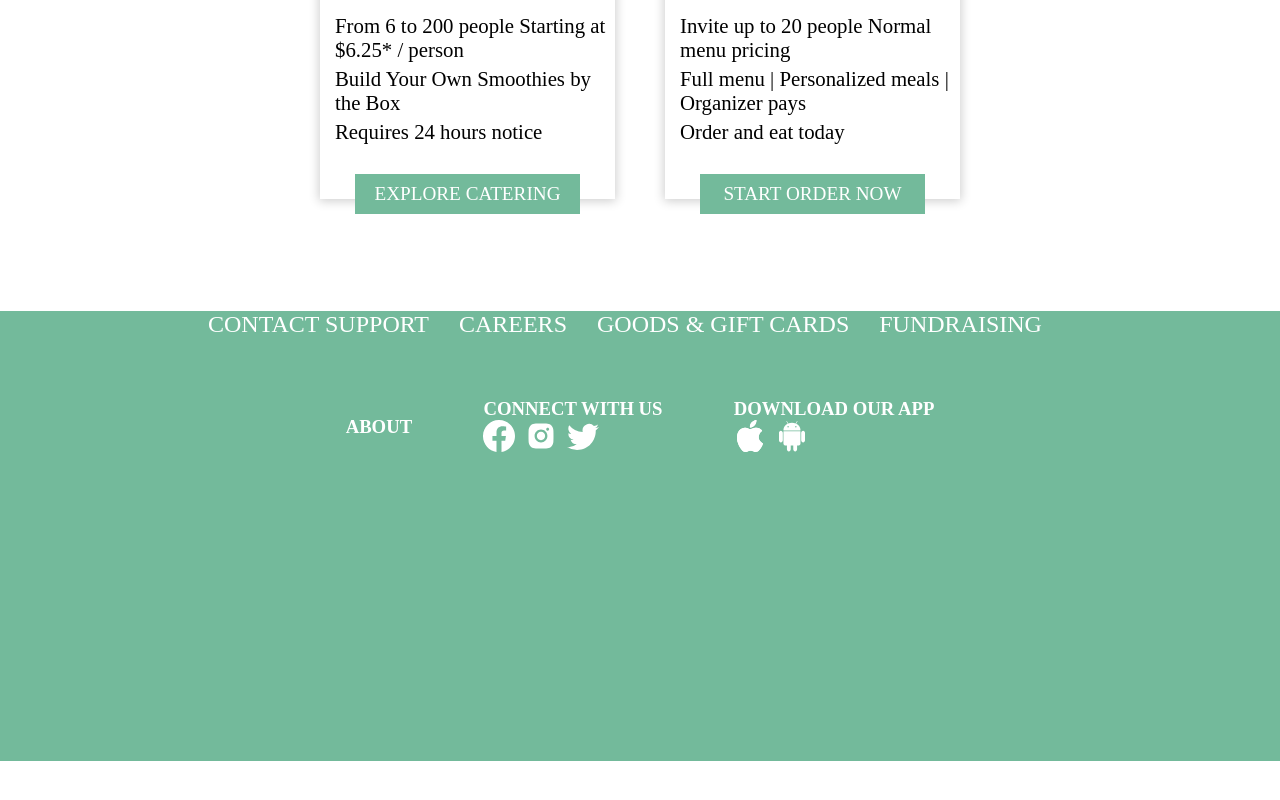
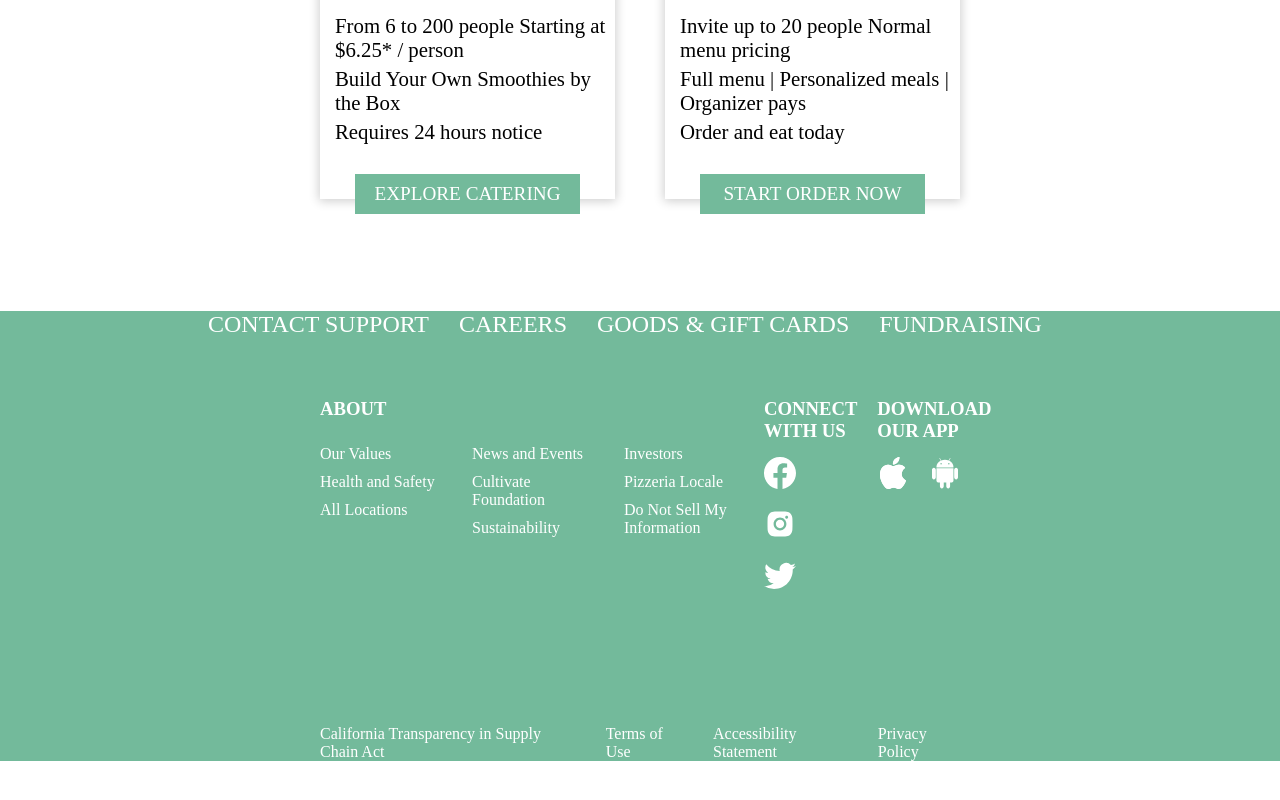
Before and after one commit to erickbey/smoothie-app, a React (Create React App) app in the folder client/: page / in a window 1280 px wide. Shown: the part 2714-3514 px from the top of the page. Before the commit the page ends 3475 px from the top, so only its background shows below. Built offline with nearby package versions, Linux system fonts and the light colour scheme.

Commit message:
finished the footer

```diff
--- a/client/src/components/Footer/Footer.css
+++ b/client/src/components/Footer/Footer.css
@@ -3,6 +3,7 @@
     height: 450px;
     width: 100%;
     background-color: var(--color-primary);
+    position: relative;
 }
 
 .footer-navigation {
@@ -12,22 +13,56 @@
 
 .footer-navigation__item {
     margin-right: 30px;
+    cursor: pointer;
 }
 
 .secondary-links__container {
     margin: 60px auto;
     width: 50%;
+    height: 100%;
     display: flex;
     gap: 20px;
     justify-content: space-around;
-    align-items: center;
 }
 
 .secondary-link__item {
     color: white;
 }
 
+.about-items__container {
+    display: flex;
+    gap: 2rem;
+}
+
+.about__column {
+    margin-top: 15px;
+    width: 120px;
+}
+
+.about__link {
+    margin-top: 10px;
+    cursor: pointer;
+}
+
 .footer__icon {
     font-size: 2rem;
-    margin-right: 10px;
+    margin-right: 20px;
+    margin-top: 15px;
+    cursor: pointer;
 }
+
+.legal-text__container {
+    position: absolute;
+    bottom: 0;
+    width: 100%;
+    display: flex;
+    justify-content: center;
+}
+
+.legal-links__container {
+    width: 50%;
+    display: flex;
+    justify-content: flex-end;
+    gap: 2rem;
+    color: white;
+}
--- a/client/src/components/Footer/Footer.jsx
+++ b/client/src/components/Footer/Footer.jsx
@@ -21,6 +21,25 @@ function Footer() {
       <div className="secondary-links__container">
         <div className="secondary-link__item">
           <h3>ABOUT</h3>
+          <div className="about-items__container">
+            <div className="about__column">
+              <p className="about__link">Our Values</p>
+              <p className="about__link">Health and Safety</p>
+              <p className="about__link">All Locations</p>
+            </div>
+
+            <div className="about__column">
+              <p className="about__link">News and Events</p>
+              <p className="about__link">Cultivate Foundation</p>
+              <p className="about__link">Sustainability</p>
+            </div>
+
+            <div className="about__column">
+              <p className="about__link">Investors</p>
+              <p className="about__link">Pizzeria Locale</p>
+              <p className="about__link">Do Not Sell My Information</p>
+            </div>
+          </div>
         </div>
 
         <div className="secondary-link__item">
@@ -36,6 +55,15 @@ function Footer() {
           <DiAndroid className='footer__icon'/>
         </div>
       </div>
+
+      <div className="legal-text__container">
+        <div className="legal-links__container">
+          <p className="legal__link">California Transparency in Supply Chain Act</p>
+          <p className="legal__link">Terms of Use</p>
+          <p className="legal__link">Accessibility Statement</p>
+          <p className="legal__link">Privacy Policy</p>
+        </div>
+      </div>
     </section>
   )
 }
```
